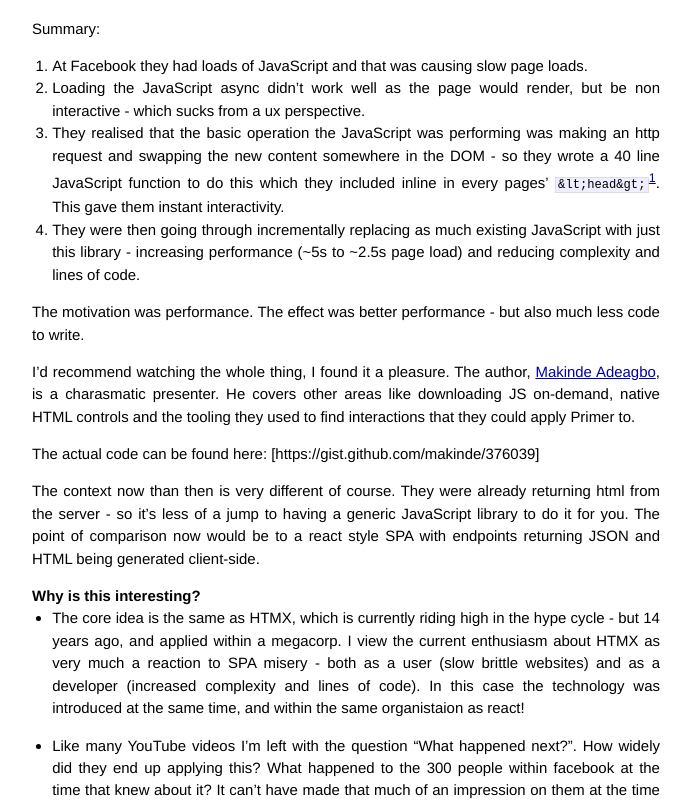
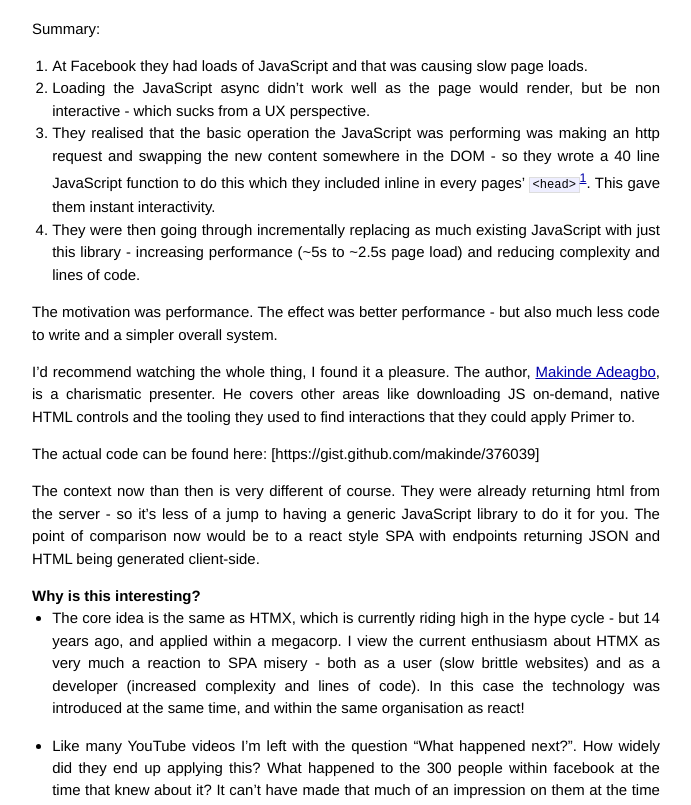
Before and after one commit to wmanley/wmanley.github.io, a Jekyll site: the page built from _posts/2024-02-20-primer-facebooks-htmx-from-2010.markdown, in a window 1280 px wide and 1400 px high, cut to the strip 528-1333 px from the top of the window. Shown: the whole strip, without its empty margins (294-985 px from the left). Built offline with Jekyll 4.4.1, drawn with Linux system fonts in a browser that asks for light colours; some of the changed text lies outside the part shown.

Commit message:
fixup! Add blog post: Primer: facebook's HTMX from 2010

```diff
--- a/_posts/2024-02-20-primer-facebooks-htmx-from-2010.markdown
+++ b/_posts/2024-02-20-primer-facebooks-htmx-from-2010.markdown
@@ -12,13 +12,13 @@ I recently discovered this 2010 JSConf presentation via [HTMX] discord:
 Summary:
 
 1. At Facebook they had loads of JavaScript and that was causing slow page loads.
-2. Loading the JavaScript async didn’t work well as the page would render, but be non interactive - which sucks from a ux perspective.
-3. They realised that the basic operation the JavaScript was performing was making an http request and swapping the new content somewhere in the DOM - so they wrote a 40 line JavaScript function to do this which they included inline in every pages’ `&lt;head&gt;`[^1]. This gave them instant interactivity.
+2. Loading the JavaScript async didn’t work well as the page would render, but be non interactive - which sucks from a UX perspective.
+3. They realised that the basic operation the JavaScript was performing was making an http request and swapping the new content somewhere in the DOM - so they wrote a 40 line JavaScript function to do this which they included inline in every pages’ `<head>`[^1]. This gave them instant interactivity.
 4. They were then going through incrementally replacing as much existing JavaScript with just this library - increasing performance (~5s to ~2.5s page load) and reducing complexity and lines of code.
 
-The motivation was performance. The effect was better performance - but also much less code to write.
+The motivation was performance. The effect was better performance - but also much less code to write and a simpler overall system.
 
-I'd recommend watching the whole thing, I found it a pleasure.  The author, [Makinde Adeagbo](https://makinde.adeagbo.com/), is a charasmatic presenter.  He covers other areas like downloading JS on-demand, native HTML controls and the tooling they used to find interactions that they could apply Primer to.
+I'd recommend watching the whole thing, I found it a pleasure.  The author, [Makinde Adeagbo](https://makinde.adeagbo.com/), is a charismatic presenter.  He covers other areas like downloading JS on-demand, native HTML controls and the tooling they used to find interactions that they could apply Primer to.
 
 The actual code can be found here: [https://gist.github.com/makinde/376039]
 
@@ -26,8 +26,8 @@ The context now than then is very different of course. They were already returni
 
 ### Why is this interesting?
 
-* The core idea is the same as HTMX, which is currently riding high in the hype cycle - but 14 years ago, and applied within a megacorp. I view the current enthusiasm about HTMX as very much a reaction to SPA misery - both as a user (slow brittle websites) and as a developer (increased complexity and lines of code).  In this case the technology was introduced at the same time, and within the same organistaion as react!
-* Like many YouTube videos I'm left with the question "What happened next?".  How widely did they end up applying this?  What happened to the 300 people within facebook at the time that knew about it? It can't have made that much of an impression on them at the time - they didn't disperse and evangelize.  Why did react win inside facebook?  Why, why, why?
+* The core idea is the same as HTMX, which is currently riding high in the hype cycle - but 14 years ago, and applied within a megacorp. I view the current enthusiasm about HTMX as very much a reaction to SPA misery - both as a user (slow brittle websites) and as a developer (increased complexity and lines of code).  In this case the technology was introduced at the same time, and within the same organisation as react!
+* Like many YouTube videos I'm left with the question "What happened next?".  How widely did they end up applying this?  What happened to the 300 people within facebook at the time that knew about it? It can't have made that much of an impression on them at the time - they didn't disperse and evangelise.  Why did react win inside facebook?  Why, why, why?
 
   Speculation:
 
```
